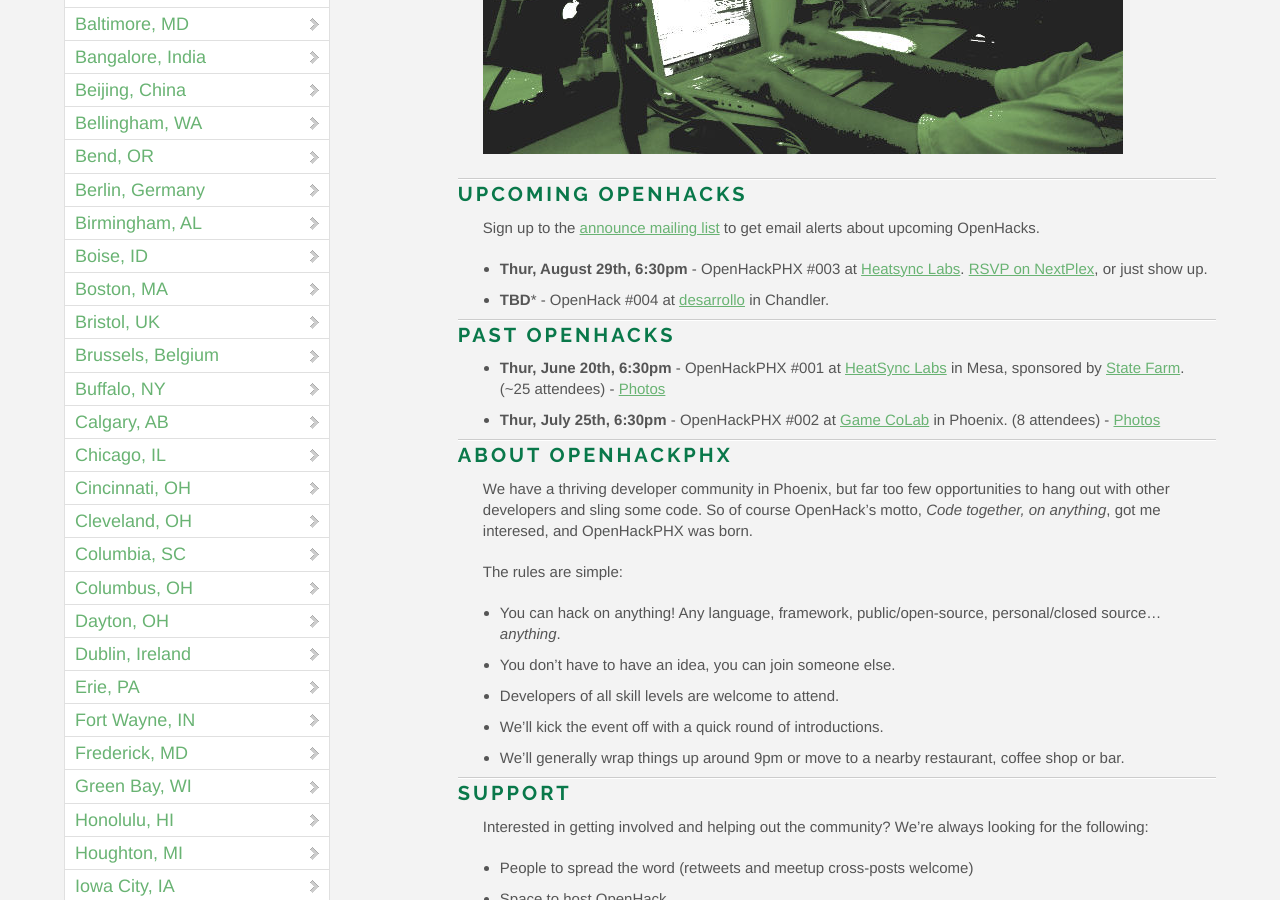
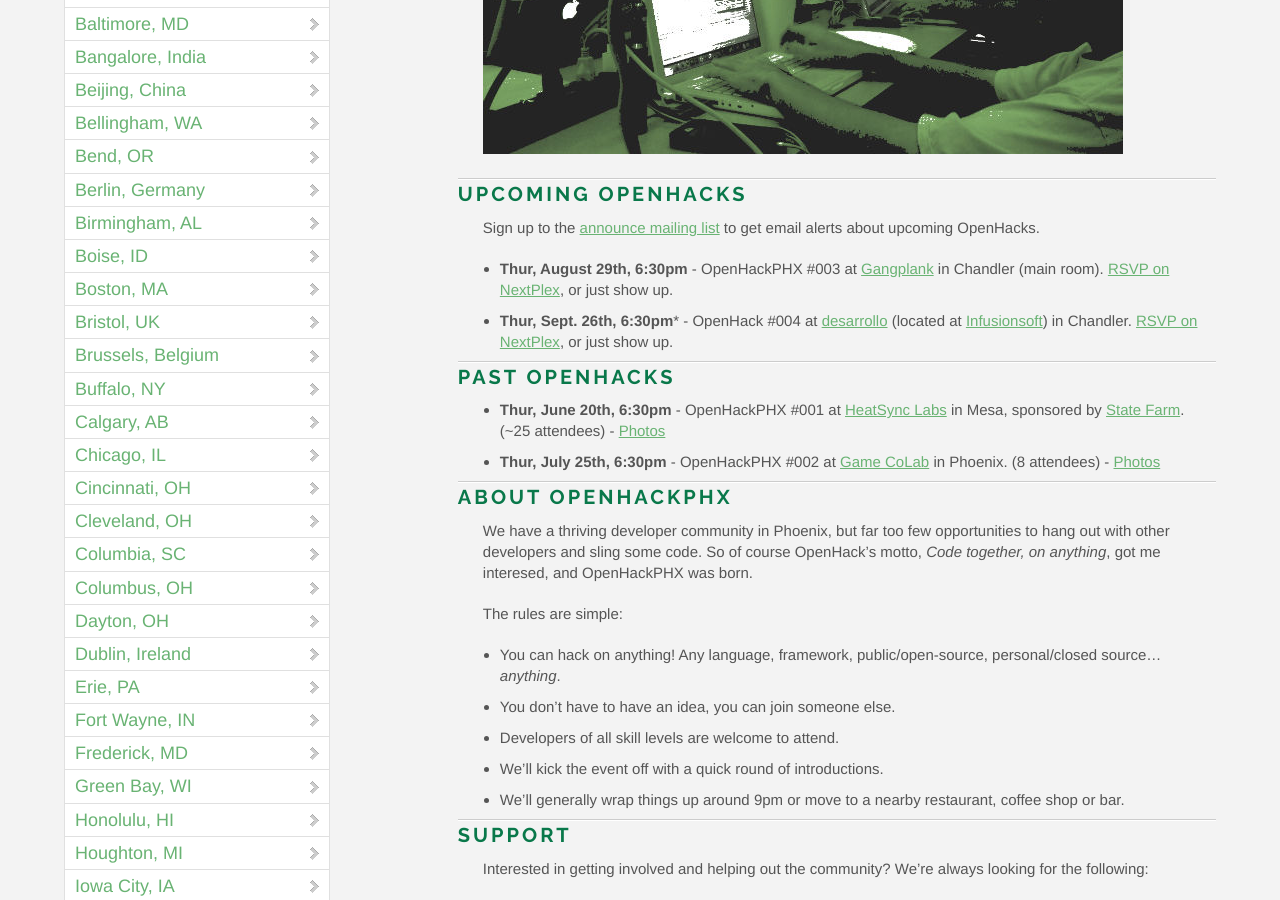
Before and after one commit to OpenHack/openhack.github.com, a Jekyll site: the page built from phoenix/index.markdown, in a window 1280 px wide and 900 px high, scrolled down 341 px. Built offline with Jekyll 4.4.1, drawn with Linux system fonts in a browser that asks for light colours; nearby versions of some CDN libraries; Markdown is read by kramdown in place of the engine named in the settings; comment, search, counter and statistics services are not loaded.

Commit message:
added openhack #004

```diff
--- a/phoenix/index.markdown
+++ b/phoenix/index.markdown
@@ -11,8 +11,8 @@ title: OpenHack - Phoenix, AZ
 
 Sign up to the [announce mailing list](http://eepurl.com/BkGf9) to get email alerts about upcoming OpenHacks.
 
-- **Thur, August 29th, 6:30pm** - OpenHackPHX #003 at [Heatsync Labs](http://www.heatsynclabs.org/). [RSVP on NextPlex](http://nextplex.com/phoenix-az/calendar/events/8959-openhack-003), or just show up.
-- **TBD*** - OpenHack #004 at [desarrollo](http://i04545.wix.com/desarrollo#!about-us/cx7b) in Chandler.
+- **Thur, August 29th, 6:30pm** - OpenHackPHX #003 at [Gangplank](http://chandler.gangplankhq.com/) in Chandler (main room). [RSVP on NextPlex](http://nextplex.com/phoenix-az/calendar/events/8959-openhack-003), or just show up.
+- **Thur, Sept. 26th, 6:30pm*** - OpenHack #004 at [desarrollo](http://i04545.wix.com/desarrollo#!about-us/cx7b) (located at [Infusionsoft](http://www.infusionsoft.com/contact)) in Chandler. [RSVP on NextPlex](http://nextplex.com/phoenix-az/calendar/events/9366-openhack-004), or just show up.
 
 ### Past OpenHacks
 
```
